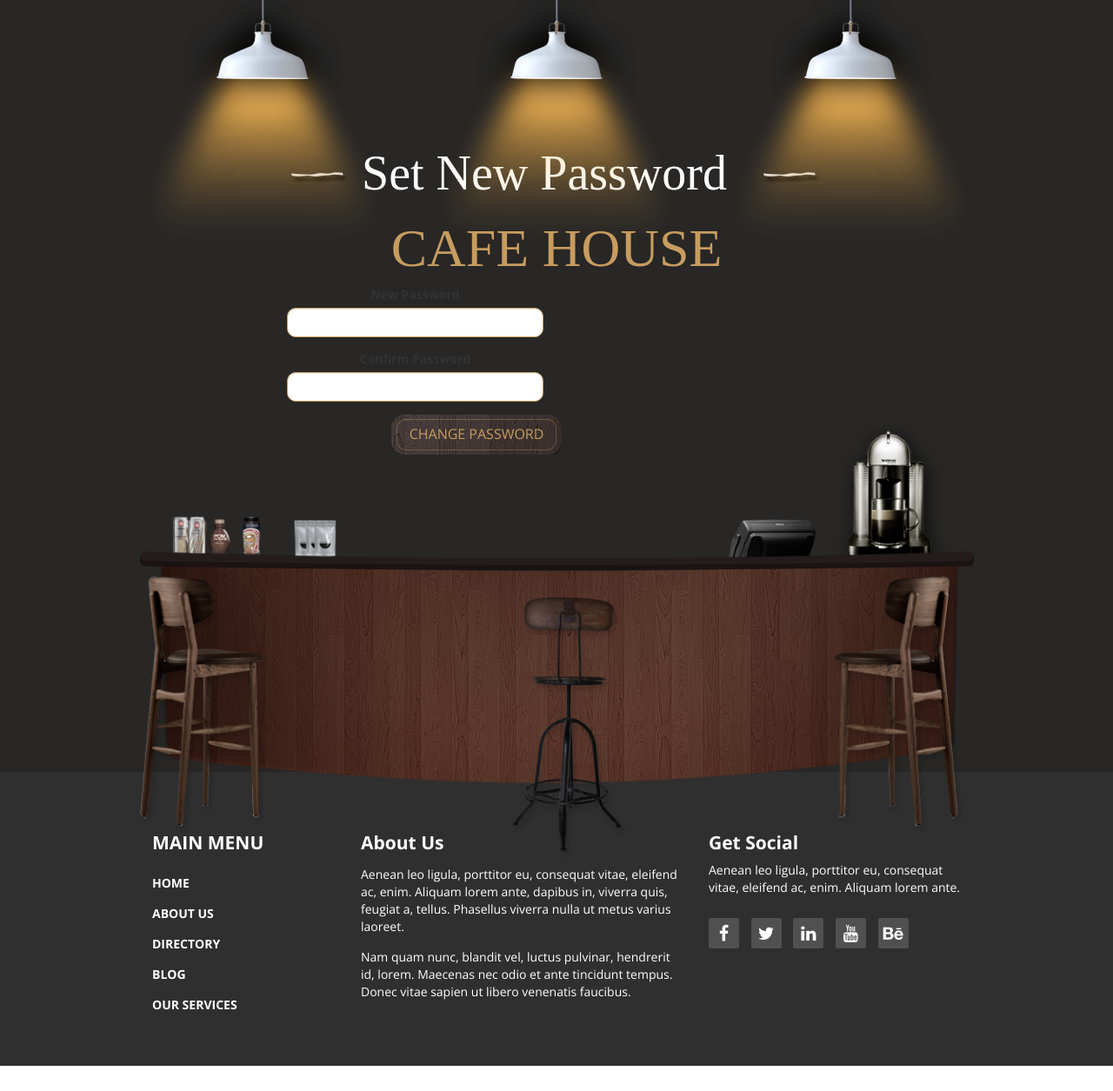
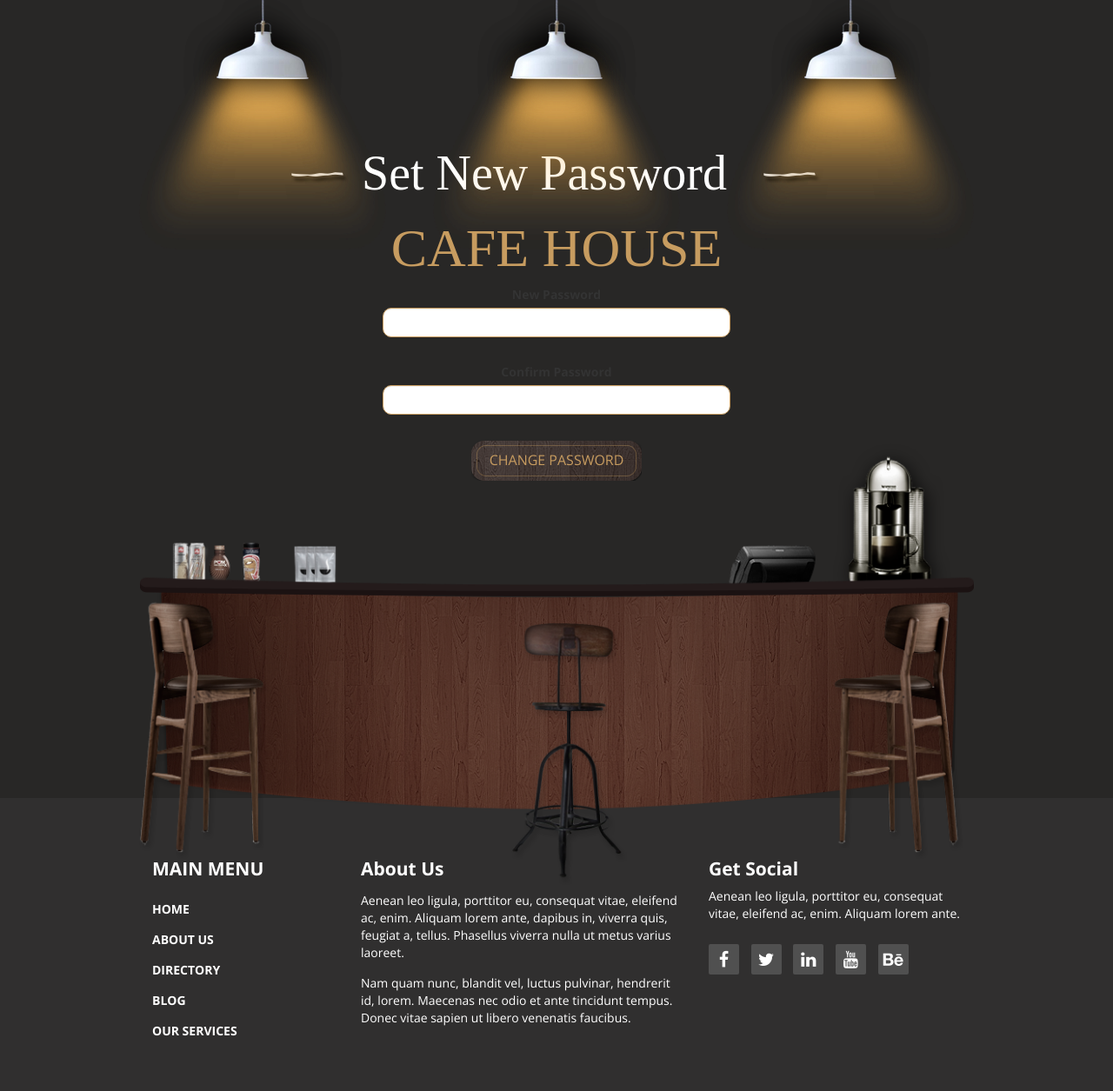
Before and after one commit to yasinaliyari/Cafe-House, a Django app: page /account/password_reset_confirm/1/ in a window 1280 px wide. Shown: the part 82-1337 px from the top of the page at 87% size. Run offline with Django 5.2, Linux system fonts and the light colour scheme; some libraries are stand-ins or nearby versions; some web fonts are replaced.

Commit message:
fix bugs

```diff
--- a/account/templates/account/password_reset_confirm_custom.html
+++ b/account/templates/account/password_reset_confirm_custom.html
@@ -21,22 +21,22 @@
 
                 <form method="post" class="tm-contact-form">
                     {% csrf_token %}
-                    <div class="col-lg-6 col-md-6">
+                    <div class="form-center">
 
                         <!-- New Password -->
-                        <div class="form-group">
+                        <div class="form-group full-width">
                             <label for="password1">New Password</label>
                             <input type="password" name="password1" id="password1" class="form-control" required>
                         </div>
 
                         <!-- Confirm Password -->
-                        <div class="form-group">
+                        <div class="form-group full-width">
                             <label for="password2">Confirm Password</label>
                             <input type="password" name="password2" id="password2" class="form-control" required>
                         </div>
 
                         <!-- Submit -->
-                        <div class="form-group">
+                        <div class="form-group full-width">
                             <button type="submit" class="tm-more-button">Change Password</button>
                         </div>
                     </div>
--- a/cafe/settings.py
+++ b/cafe/settings.py
@@ -129,3 +129,6 @@ MEDIA_ROOT = os.path.join(BASE_DIR, "media")
 # https://docs.djangoproject.com/en/5.2/ref/settings/#default-auto-field
 
 DEFAULT_AUTO_FIELD = "django.db.models.BigAutoField"
+
+LOGIN_REDIRECT_URL = "home"
+LOGOUT_REDIRECT_URL = "home"
--- a/home/templates/home/home.html
+++ b/home/templates/home/home.html
@@ -94,8 +94,6 @@
                                 {% for item in menu_items %}
                                     <li>
                                         <strong>{{ item.title}}</strong>
-                                        - {{ item.description }}
-                                        <span class="tm-product-price">${{ item.price }}</span>
                                     </li>
                                 {% empty %}
                                     <li>No menu items available today.</li>
--- a/menu/models.py
+++ b/menu/models.py
@@ -11,7 +11,7 @@ class MenuItem(models.Model):
 
     title = models.CharField(max_length=100)
     description = models.TextField(max_length=255, null=True, blank=True)
-    price = models.DecimalField(max_digits=6, decimal_places=2)
+    price = models.IntegerField()
     category = models.CharField(
         max_length=20, choices=CATEGORY_CHOICES, default="coffee_based"
     )
--- a/static/css/templatemo-style.css
+++ b/static/css/templatemo-style.css
@@ -340,6 +340,8 @@ ul {
     color: #c79c60;
     -webkit-transition: all 0.3s ease;
     transition: all 0.3s ease;
+    position: relative;
+    z-index: 10;
 }
 
 .tm-more-button:hover,
@@ -1042,5 +1055,43 @@ button.tm-more-button {
 .auth-actions-inline {
     display: flex;
     justify-content: center;
-    gap: 12px; /* فاصله بین دکمه‌ها */
+    gap: 12px;
 }
+
+.button-column {
+    display: flex;
+    flex-direction: column;
+    align-items: center;
+    margin-top: 20px;
+}
+
+.button-column .tm-more-button {
+    margin: 8px 0;
+}
+
+.form-center {
+    max-width: 400px;
+    margin: 0 auto;
+    display: flex;
+    flex-direction: column;
+    align-items: center;
+    gap: 15px;
+}
+
+.form-center .form-control {
+    width: 100%;
+}
+
+.form-center .full-width {
+    width: 100%;
+    text-align: center;
+}
+
+.form-center button.tm-more-button {
+    display: block;
+    margin: 0 auto;
+}
+
+.tm-menu-product-content {
+    padding-left: 30px;
+}
```
Also changed, not shown: other parts of static/css/templatemo-style.css (+15 -4 lines), account/templates/account/password_reset_show_code.html (+5 -2 lines), templates/includes/header.html (+10 -4 lines).
